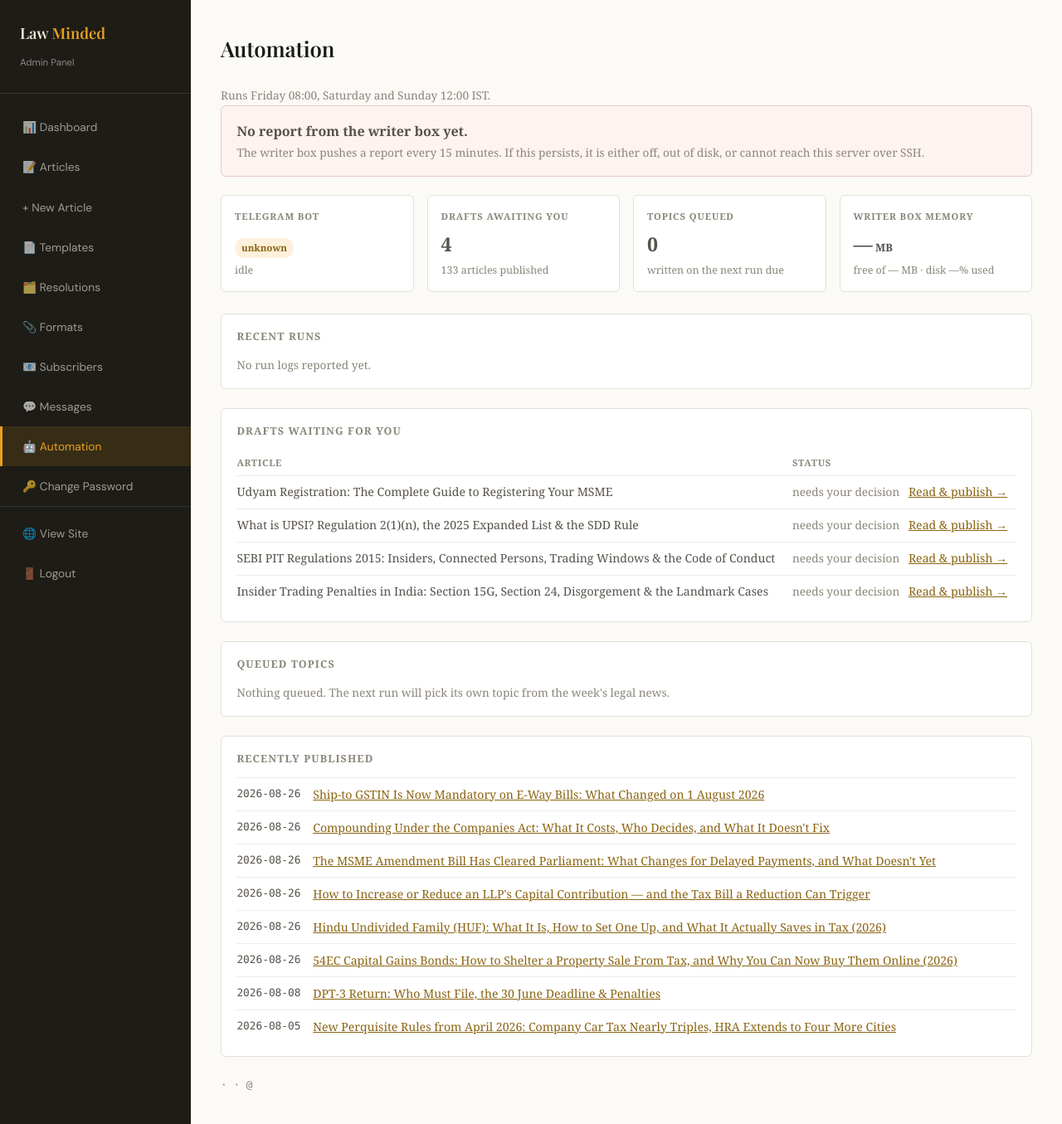
After one commit to lawminded/lawminded, a Flask app: page /admin/automation in a window 1280 px wide. The commit adds this page. Shown: the whole page at 83% size. Run offline with Flask 3, Linux system fonts and the light colour scheme; the visitor is signed in with stand-in values (Sample User, id 1); data comes from the database, SQL or seed files in the repository; some libraries are stand-ins or nearby versions.

Commit message:
Put the automation behind the admin login instead of in a log file
Everything the writing automation does has lived in logs on a box the owner never
signs into. That is how two dead weekend runs went unnoticed for three days, and
why "is it working?" has needed me to answer it every time.

/admin/automation reuses the login, HTTPS and session that already exist, so there
is no second service, no second password and nothing extra to keep alive. It shows
whether the bot is up, what the last six runs did, which drafts are waiting or
scheduled with links straight to them, what topics are queued, and anything held
back by a Claude usage limit.

The writer box pushes a JSON snapshot every quarter hour rather than the page
SSHing there on load: a slow or absent writer box should not hang the admin panel
of a site that does not need it to serve anyone. A report a few minutes stale is
the better trade, and the page says how old it is so nobody trusts a stale one.

Co-Authored-By: Claude Opus 5 <noreply@anthropic.com>

```diff
--- a/app.py
+++ b/app.py
@@ -1,3 +1,4 @@
+import json
 import os
 import re
 import sqlite3
@@ -27,7 +28,7 @@ from dotenv import load_dotenv
 load_dotenv()
 
 from database import (get_db, init_db, seed_articles, seed_documents, seed_formats,
-                      apply_content_migrations)
+                      apply_content_migrations, DB_PATH)
 import content as C
 import formats as F
 from seo_meta import SEO_DESCRIPTIONS, INTERNAL_LINKS, RETIRED_ARTICLES
@@ -1663,6 +1664,48 @@ def admin_dashboard():
     return render_template('admin/dashboard.html', stats=stats, recent_messages=recent_messages)
 
 
+@app.route('/admin/automation')
+@admin_required
+def admin_automation():
+    """What the writing automation is doing. Two sources: this database, which
+    knows what is drafted and scheduled, and a JSON snapshot the writer box
+    pushes here every quarter hour. The snapshot is deliberately not fetched live
+    — a writer box that is slow or down should not hang the admin panel of a site
+    that does not otherwise need it."""
+    status, status_error = {}, None
+    snap = os.path.join(os.path.dirname(DB_PATH), 'writer-status.json')
+    try:
+        with open(snap) as f:
+            status = json.load(f)
+    except FileNotFoundError:
+        status_error = 'No report from the writer box yet.'
+    except (OSError, ValueError) as e:
+        status_error = f'Could not read the writer box report: {e}'
+
+    if status.get('generated_at'):
+        try:
+            age = datetime.now(IST) - datetime.fromisoformat(status['generated_at'])
+            status['age_minutes'] = int(age.total_seconds() // 60)
+        except ValueError:
+            status['age_minutes'] = None
+
+    db = get_db()
+    drafts = db.execute(
+        'SELECT slug, title, publish_on, created_at FROM articles '
+        'WHERE published=0 ORDER BY publish_on IS NULL, publish_on, created_at'
+    ).fetchall()
+    recent = db.execute(
+        'SELECT slug, title, created_at FROM articles WHERE published=1 '
+        'ORDER BY created_at DESC LIMIT 8').fetchall()
+    published = db.execute('SELECT COUNT(*) FROM articles WHERE published=1').fetchone()[0]
+    db.close()
+
+    return render_template('admin/automation.html', status=status,
+                           status_error=status_error, drafts=drafts,
+                           recent=recent, published=published,
+                           draft_url=draft_url, today=ist_today())
+
+
 @app.route('/admin/articles')
 @admin_required
 def admin_articles():
--- /dev/null
+++ b/templates/admin/automation.html
@@ -0,0 +1,147 @@
+{% extends "admin/base_admin.html" %}
+{% block admin_title %}Automation{% endblock %}
+
+{% block admin_content %}
+<style>
+  .au-grid{display:grid;gap:1rem;grid-template-columns:repeat(auto-fit,minmax(190px,1fr));margin-bottom:1.6rem;}
+  .au-tile{background:#fff;border:1px solid #e3e0d9;border-radius:6px;padding:.9rem 1rem;}
+  .au-tile .k{font-size:.7rem;letter-spacing:.08em;text-transform:uppercase;color:#8a8579;font-weight:600;}
+  .au-tile .v{font-size:1.45rem;font-weight:600;margin-top:.25rem;font-variant-numeric:tabular-nums;}
+  .au-tile .s{font-size:.78rem;color:#8a8579;}
+  .pill{display:inline-block;padding:.12rem .5rem;border-radius:99px;font-size:.72rem;font-weight:600;}
+  .pill.ok{background:#e4f1e9;color:#256b45;}
+  .pill.bad{background:#fbe6e3;color:#a3392c;}
+  .pill.warn{background:#fdf1dd;color:#8a6412;}
+  .au-sec{background:#fff;border:1px solid #e3e0d9;border-radius:6px;padding:1rem 1.15rem;margin-bottom:1.4rem;}
+  .au-sec h3{margin:0 0 .75rem;font-size:.78rem;letter-spacing:.09em;text-transform:uppercase;color:#8a8579;}
+  .au-table{width:100%;border-collapse:collapse;font-size:.88rem;}
+  .au-table th{text-align:left;font-size:.7rem;text-transform:uppercase;letter-spacing:.06em;color:#8a8579;padding:.35rem .5rem .35rem 0;font-weight:600;}
+  .au-table td{padding:.45rem .5rem .45rem 0;border-top:1px solid #f0ede6;vertical-align:top;}
+  .au-table a{color:#8a6412;}
+  .muted{color:#8a8579;font-size:.85rem;}
+  .mono{font-family:ui-monospace,Menlo,monospace;font-size:.8rem;}
+</style>
+
+<p class="muted" style="margin-top:-.6rem;">
+  {% if status.age_minutes is not none and status.get('generated_at') %}
+    Writer box reported {{ status.age_minutes }} min ago.
+  {% endif %}
+  Runs Friday 08:00, Saturday and Sunday 12:00 IST.
+</p>
+
+{% if status_error %}
+  <div class="au-sec" style="border-color:#e8c9c3;background:#fdf3f1;">
+    <strong>{{ status_error }}</strong>
+    <p class="muted" style="margin-bottom:0;">
+      The writer box pushes a report every 15 minutes. If this persists, it is
+      either off, out of disk, or cannot reach this server over SSH.
+    </p>
+  </div>
+{% endif %}
+
+<div class="au-grid">
+  <div class="au-tile">
+    <div class="k">Telegram bot</div>
+    <div class="v">
+      {% if status.get('bot_active') %}<span class="pill ok">running</span>
+      {% elif status %}<span class="pill bad">stopped</span>
+      {% else %}<span class="pill warn">unknown</span>{% endif %}
+    </div>
+    <div class="s">{{ 'working on a job now' if status.get('busy') else 'idle' }}</div>
+  </div>
+  <div class="au-tile">
+    <div class="k">Drafts awaiting you</div>
+    <div class="v">{{ drafts|length }}</div>
+    <div class="s">{{ published }} articles published</div>
+  </div>
+  <div class="au-tile">
+    <div class="k">Topics queued</div>
+    <div class="v">{{ status.get('queue', [])|length }}</div>
+    <div class="s">written on the next run due</div>
+  </div>
+  <div class="au-tile">
+    <div class="k">Writer box memory</div>
+    <div class="v">{{ status.get('mem_available_mb', '—') }}<span style="font-size:.8rem;"> MB</span></div>
+    <div class="s">free of {{ status.get('mem_total_mb', '—') }} MB · disk {{ status.get('disk_pct_used', '—') }}% used</div>
+  </div>
+</div>
+
+<div class="au-sec">
+  <h3>Recent runs</h3>
+  {% if status.get('runs') %}
+  <table class="au-table">
+    <tr><th>When</th><th>Result</th><th>Article</th></tr>
+    {% for r in status['runs'] %}
+    <tr>
+      <td class="mono">{{ r.when }}</td>
+      <td>{% if r.status == 'ok' %}<span class="pill ok">ok</span>
+          {% else %}<span class="pill bad">{{ r.status }}</span>{% endif %}</td>
+      <td>{{ r.article or '—' }}</td>
+    </tr>
+    {% endfor %}
+  </table>
+  {% else %}<p class="muted">No run logs reported yet.</p>{% endif %}
+</div>
+
+<div class="au-sec">
+  <h3>Drafts waiting for you</h3>
+  {% if drafts %}
+  <table class="au-table">
+    <tr><th>Article</th><th>Status</th><th></th></tr>
+    {% for d in drafts %}
+    <tr>
+      <td>{{ d['title'] }}</td>
+      <td>
+        {% if d['publish_on'] %}
+          <span class="pill warn">publishes {{ d['publish_on'] }}</span>
+        {% else %}
+          <span class="muted">needs your decision</span>
+        {% endif %}
+      </td>
+      <td><a href="{{ draft_url(d['slug']) }}" target="_blank">Read &amp; publish →</a></td>
+    </tr>
+    {% endfor %}
+  </table>
+  {% else %}<p class="muted">Nothing waiting. Everything written has been decided on.</p>{% endif %}
+</div>
+
+<div class="au-sec">
+  <h3>Queued topics</h3>
+  {% if status.get('queue') %}
+    <table class="au-table">
+      {% for t in status['queue'] %}<tr><td>{{ t }}</td></tr>{% endfor %}
+    </table>
+  {% else %}
+    <p class="muted">Nothing queued. The next run will pick its own topic from the week's legal news.</p>
+  {% endif %}
+</div>
+
+{% if status.get('held') %}
+<div class="au-sec" style="border-color:#f0dcb8;background:#fdfaf3;">
+  <h3>Held until your Claude quota resets</h3>
+  <table class="au-table">
+    {% for h in status['held'] %}
+    <tr><td>{{ h.message[:110] }}</td><td class="mono">retries {{ h.retry_at[11:16] }}</td></tr>
+    {% endfor %}
+  </table>
+  <p class="muted" style="margin-bottom:0;">These run automatically. Nothing is lost.</p>
+</div>
+{% endif %}
+
+<div class="au-sec">
+  <h3>Recently published</h3>
+  <table class="au-table">
+    {% for a in recent %}
+    <tr>
+      <td class="mono" style="white-space:nowrap;">{{ a['created_at'][:10] }}</td>
+      <td><a href="{{ url_for('article', slug=a['slug']) }}" target="_blank">{{ a['title'] }}</a></td>
+    </tr>
+    {% endfor %}
+  </table>
+</div>
+
+<p class="muted mono">
+  {{ status.get('host', '') }} · {{ status.get('uptime', '') }} ·
+  {{ status.get('branch', '') }} @ {{ status.get('commit', '')[:60] }}
+</p>
+{% endblock %}
--- a/templates/admin/base_admin.html
+++ b/templates/admin/base_admin.html
@@ -23,6 +23,7 @@
       <li><a href="{{ url_for('admin_formats') }}" {% if request.endpoint in ['admin_formats','admin_format_new','admin_format_edit'] %}class="active"{% endif %}>📎 Formats</a></li>
       <li><a href="{{ url_for('admin_subscribers') }}" {% if request.endpoint == 'admin_subscribers' %}class="active"{% endif %}>📧 Subscribers</a></li>
       <li><a href="{{ url_for('admin_messages') }}" {% if request.endpoint == 'admin_messages' %}class="active"{% endif %}>💬 Messages</a></li>
+      <li><a href="{{ url_for('admin_automation') }}" {% if request.endpoint == 'admin_automation' %}class="active"{% endif %}>🤖 Automation</a></li>
       <li><a href="{{ url_for('admin_password') }}" {% if request.endpoint == 'admin_password' %}class="active"{% endif %}>🔑 Change Password</a></li>
       <li style="margin-top:auto;border-top:1px solid #333;padding-top:.5rem;">
         <a href="{{ url_for('index') }}" target="_blank">🌐 View Site</a>
```
Also changed, not shown: automation/report_status.py (added, +126 -0 lines).
